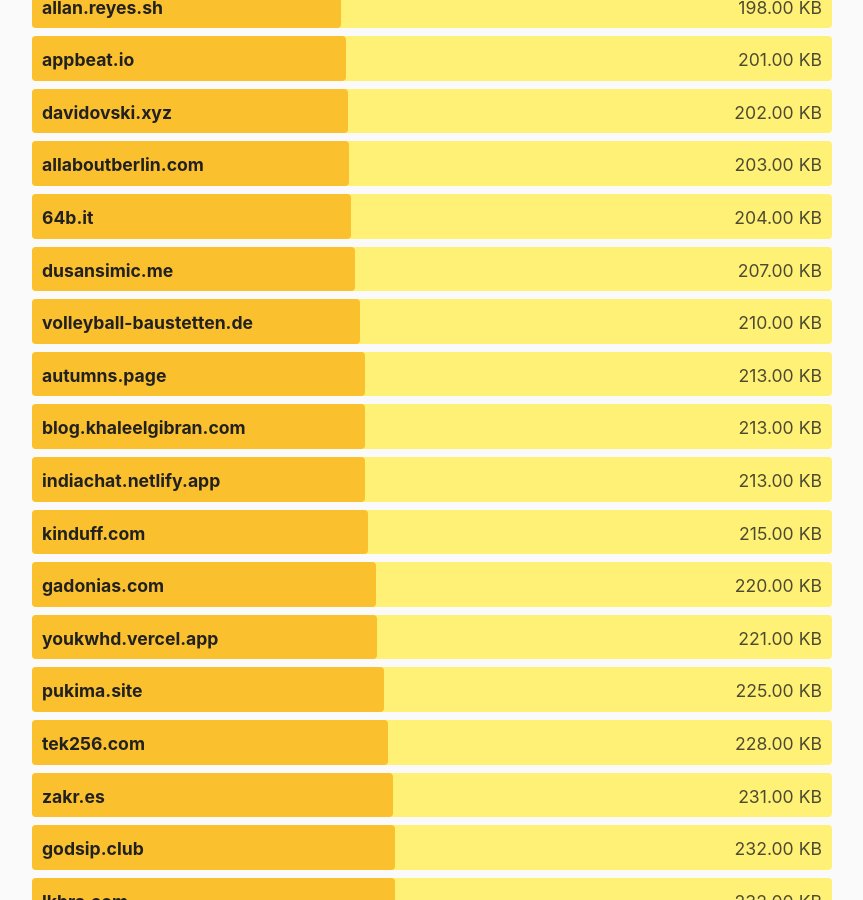
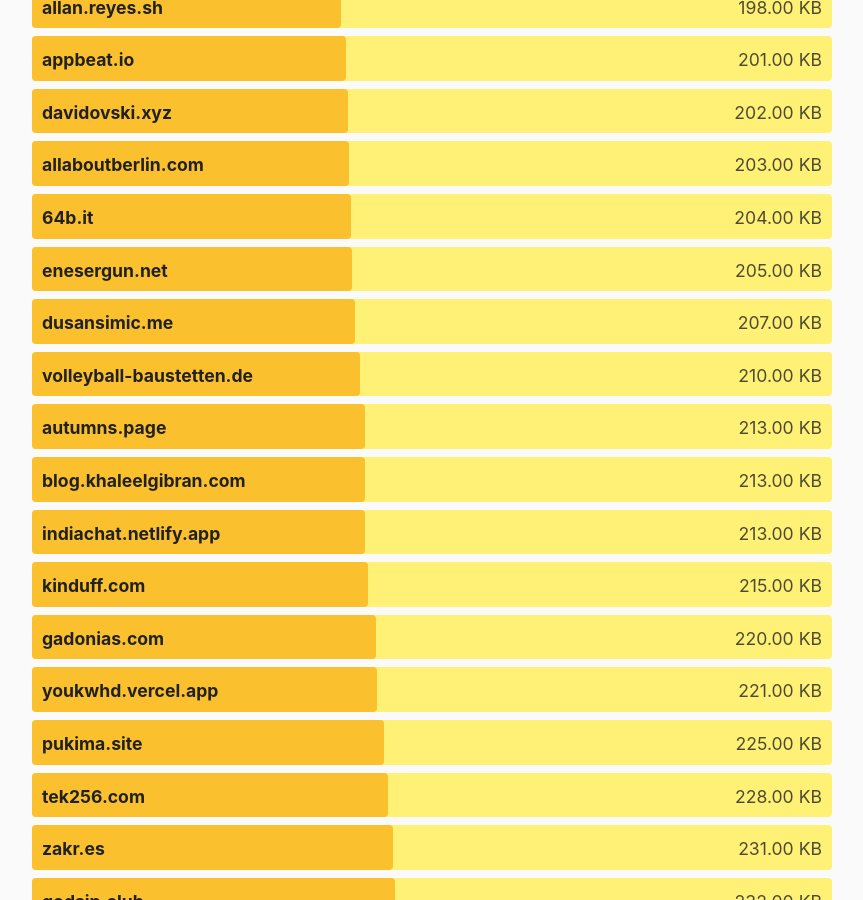
Before and after one commit to kevquirk/512kb.club, a Jekyll site: the page built from index.md, in a window 1280 px wide and 900 px high, scrolled down 21789 px. Shown: the whole window, without its empty margins (208-1071 px from the left). Built offline with Jekyll 4.4.1, drawn with Linux system fonts in a browser that asks for light colours.

Commit message:
Update sites.yml

```diff
--- a/_data/sites.yml
+++ b/_data/sites.yml
@@ -2562,3 +2562,8 @@
   url: https://zwbetz.com/
   size: 67.8
   last_checked: 2022-07-20
+
+- domain: enesergun.net
+  url: https://enesergun.net
+  size: 205
+  last_checked: 2022-09-19
```
